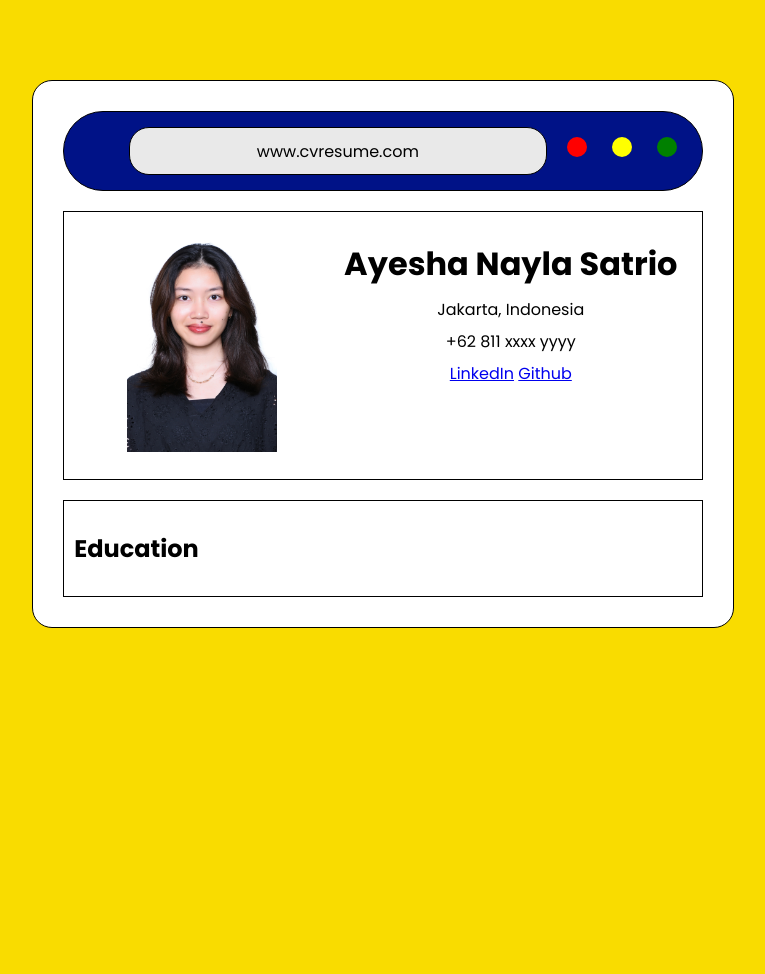
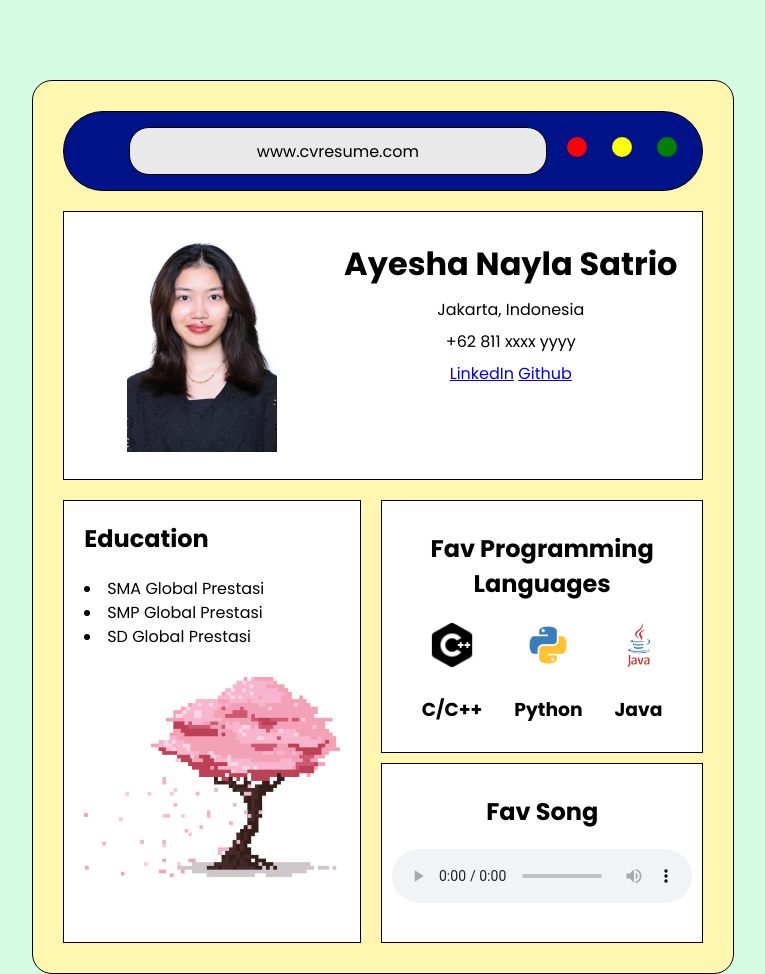
Before and after one commit to loveuntold/Pemrograman-Web-D, a PHP site: page / in a window 1280 px wide. Shown: the whole page, without its empty margins (275-1040 px from the left). Before the commit the page ends 628 px from the top, so only its background shows below. Run offline with PHP 8.4, Linux system fonts and the light colour scheme.

Commit message:
Add cv project

```diff
--- a/cv project/index.html
+++ b/cv project/index.html
@@ -18,7 +18,6 @@
 
         <!-- www.cvresume.com -->
         <div class="header" id="headersection">
-            <div class="kotak"><b></b></div>
             <div id="kotaktengah">www.cvresume.com</div>
             <div class="kotak">
                 <div class="bulet" id="buletred"></div>
@@ -30,7 +29,7 @@
         <!-- profile -->
          <div class="profile">
             <div class="profileimg">
-                <img src="img/profpic.jpg" width="150px" height="220px">
+                <img src="archive/profpic.jpg" width="150px" height="220px">
             </div>
             <div class="profiledesc">
                 <h1>Ayesha Nayla Satrio</h1>
@@ -43,10 +42,55 @@
 
         <!-- education -->
         <div class="box2">
-            <h2>Education</h2>
-            <div class="edudesc">
+            <div class="education">
+                <h2>Education</h2>
+                <li>SMA Global Prestasi</li>
+                <li>SMP Global Prestasi</li>
+                <li>SD Global Prestasi</li>
+                <img
+                    src = "./archive/sakura.png"
+                    alt = "pic"
+                    class = "pic"/>
             </div>
 
+            <!-- fav -->
+            <div class="box3">
+                <div class="programminglang">
+                    <h2>Fav Programming Languages</h2>
+                    <div class = "article-container">
+                        <article>
+                            <img src = "./archive/cppIcon.png" class = "icon"/>
+                            <div>
+                                <h3>C/C++</h3>
+                            </div>
+                        </article>
+                        <article>
+                            <img src = "./archive/python.png" alt = "Icon" class = "icon"/>
+                            <div>
+                                <h3>Python</h3>
+                            </div>
+                        </article>
+                        <article>
+                            <img
+                            src = "./archive/java.png"
+                            alt = "Icon"
+                            class = "icon"/>
+                            <div>
+                                <h3>Java</h3>
+                            </div>
+                        </article>
+                    </div>
+                </div>
+
+                <div class="favsong">
+                    <h2>Fav Song</h2>
+                    <audio controls>
+                        <source src="archive/attention.mp3" type="audio/mpeg">
+                    </audio>
+                </div>
+
+            </div>
+        </div>
     </div>
 </body>
 </html>
--- a/cv project/style.css
+++ b/cv project/style.css
@@ -1,6 +1,6 @@
 body{
     font-family: "Poppins", sans-serif;
-    background-color: #f9dc00;
+    background-color: #d5fbe4;
     height: 100%;
     margin: 0;
 }
@@ -17,7 +17,7 @@ body{
     border-radius: 20px;
     border: 1px solid black;
     padding: 30px;
-    background-color: #ffffff;
+    background-color: rgb(255, 247, 176);
 }
 
 .header{
@@ -75,9 +75,9 @@ body{
     display: flex;
     flex-direction: row;
     margin-top: 20px;
-    /* border-radius: 50px; */
     border: 1px solid black;
     padding: 10px;
+    background-color: white;
 }
 
 .profileimg{
@@ -101,7 +101,60 @@ body{
     display: flex;
     flex-direction: row;
     margin-top: 20px;
-    /* border-radius: 50px; */
+    /* border: 1px solid black; */
+
+}
+
+.education{
+    flex: 2;
+    border: 1px solid black;
+    width: 20%;
+    text-align: left;
+    padding-left: 20px;
+    padding-right: 20px;
+    padding-bottom: 30px;
+    line-height: 1.5;
+    margin-right: 20px;
+    background-color: white;
+}
+
+.box3{
+    display: flex;
+    flex-direction: column;
+    flex: 2;
+}
+
+.programminglang{
+    flex: 2;
     border: 1px solid black;
     padding: 10px;
+    margin-bottom: 10px;
+    text-align: center;
+    background-color: white;
 }
+
+.favsong{
+    flex: 2;
+    text-align: center;
+    border: 1px solid black;
+    padding: 10px;
+    background-color: white;
+
+}
+
+.article-container {
+    display: flex;
+    text-align: center;
+    flex-wrap: wrap;
+    flex-direction: row;
+    gap: 2rem;
+    justify-content: center;
+}
+
+.icon {
+    cursor: pointer;
+    height: 3rem;
+}
+.pic {
+    height: 16rem;
+}
```
Also changed, not shown: cv project/README.md (added), cv project/archive/cppIcon.png (added), cv project/archive/java.png (added), cv project/archive/profpic.jpg (renamed from cv project/img/profpic.jpg), cv project/archive/python.png (added), cv project/archive/sakura.png (added), 2 other files.
